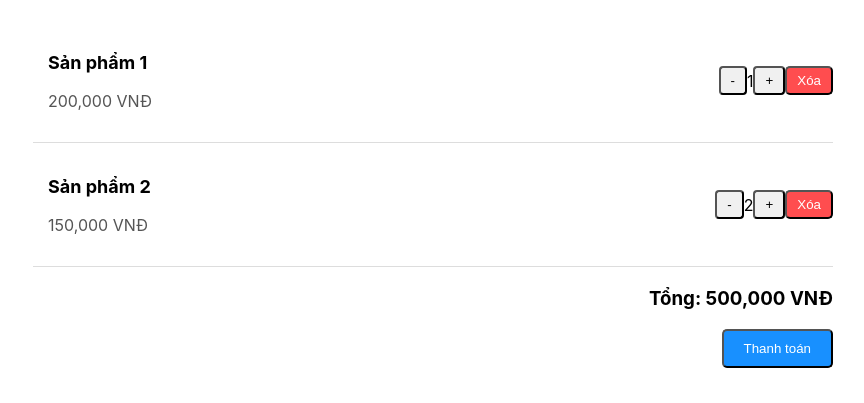
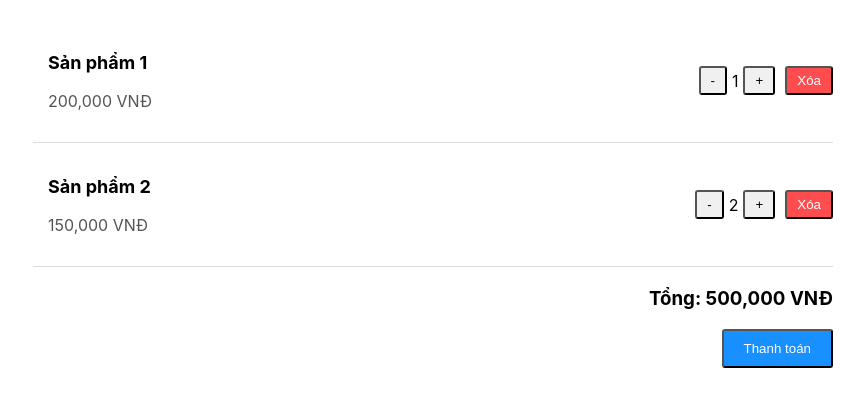
Before and after one commit to SE1868-NJ/SWP391_G5_FE_SE1868, a React (Create React App) app: page /cart in a window 1280 px wide. Shown: the part 549-952 px from the top of the page, without its empty margins (207-1071 px from the left). Built offline with nearby package versions, Linux system fonts and the light colour scheme.

Commit message:
fixing css of cart

```diff
--- a/src/router/Cart/Cart.css
+++ b/src/router/Cart/Cart.css
@@ -40,19 +40,30 @@
 
   .quantity-button {
     padding: 5px 10px;
+    margin: 5px;
     background: #f0f0f0;
-    border-radius: 4px;
+    border-radius: 3px;
     cursor: pointer;
     transition: background 0.3s;
+  }
+
+  .quantity-button:hover {
+    background: #e0e0e0;
   }
 
   .remove-button {
     background: #ff4d4f;
     color: white;
+    margin-left: 5px;
     padding: 5px 10px;
-    border-radius: 5px;
+    border-radius: 3px;
     cursor: pointer;
     transition: background 0.3s;
+  }
+
+  .remove-button:hover {
+    background: #ff7875;
+    transform: scale(1.05);
   }
 
   .total {
@@ -64,7 +75,12 @@
     background: #1890ff;
     color: white;
     padding: 10px 20px;
-    border-radius: 5px;
+    border-radius: 3px;
     cursor: pointer;
     transition: background 0.3s;
   }
+
+  .checkout-button:hover {
+    background: #40a9ff;
+    transform: scale(1.05);
+  }
```
